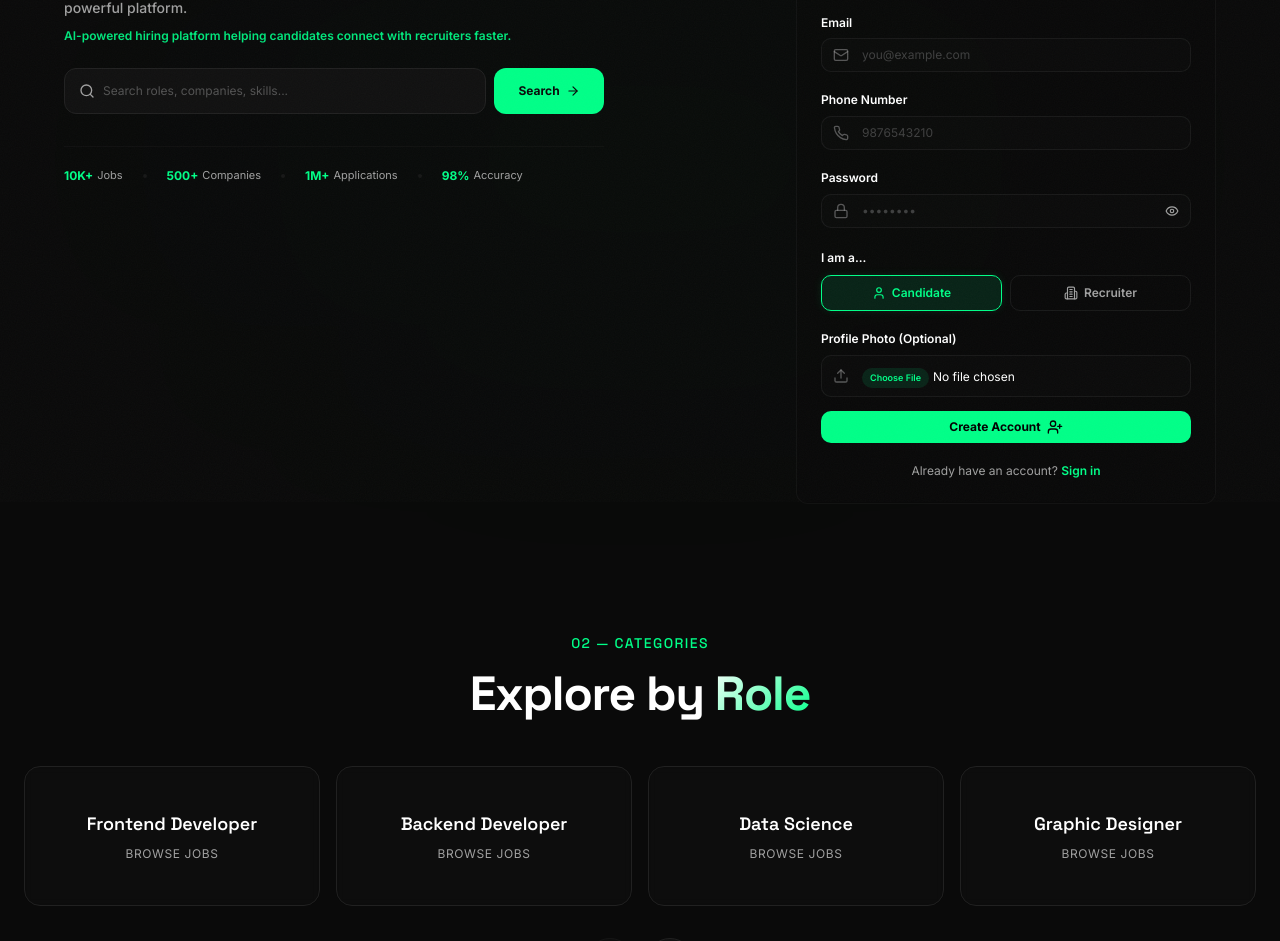
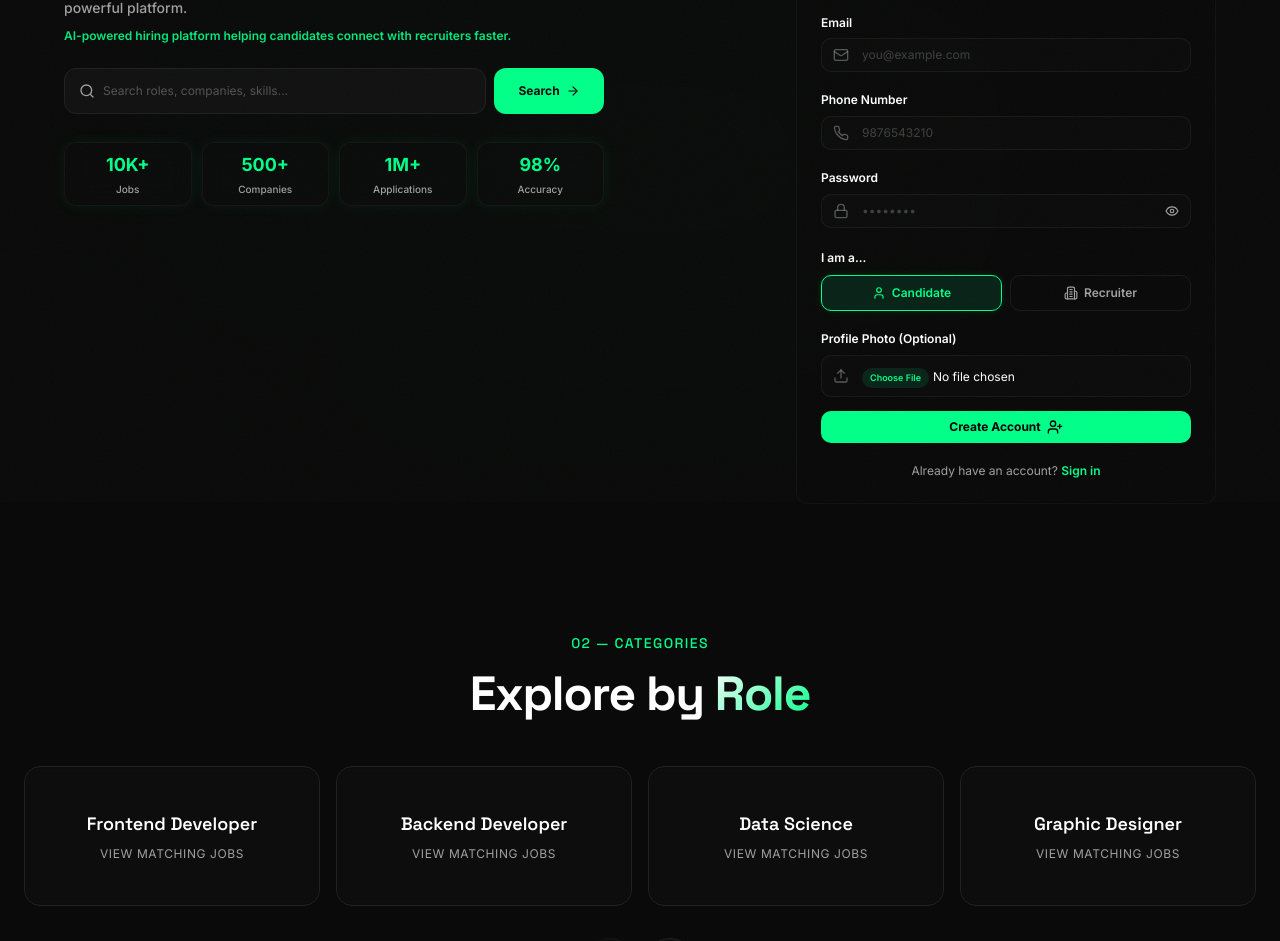
Before and after one commit to soujaaan/AI-Recruitment-, a React (Vite) app in the folder frontend/: page / in a window 1280 px wide. Shown: the part 298-1239 px from the top of the page. Built offline with nearby package versions, Linux system fonts and the light colour scheme; no server answers.

Commit message:
Implement DB-driven role filters and personalized jobs experience

```diff
--- a/frontend/src/components/CategoryCarousel.jsx
+++ b/frontend/src/components/CategoryCarousel.jsx
@@ -1,28 +1,14 @@
 import React from 'react';
 import { Carousel, CarouselContent, CarouselItem, CarouselNext, CarouselPrevious } from './ui/carousel';
-import { useDispatch } from 'react-redux';
 import { useNavigate } from 'react-router-dom';
-import { setSearchedQuery } from '@/redux/jobSlice';
 import SectionHeader from './common/SectionHeader';
-
-const categories = [
-    "Frontend Developer",
-    "Backend Developer",
-    "Data Science",
-    "Graphic Designer",
-    "FullStack Developer",
-    "DevOps Engineer",
-    "Product Manager",
-    "UI/UX Designer"
-];
+import { ROLE_CATEGORIES } from '@/constants/roleCategories';
 
 const CategoryCarousel = () => {
-    const dispatch = useDispatch();
     const navigate = useNavigate();
 
-    const searchJobHandler = (query) => {
-        dispatch(setSearchedQuery(query));
-        navigate("/browse");
+    const browseRole = (slug) => {
+        navigate(`/jobs?category=${encodeURIComponent(slug)}`);
     };
 
     return (
@@ -37,17 +23,25 @@ const CategoryCarousel = () => {
 
                 <Carousel className="w-full">
                     <CarouselContent className="-ml-4">
-                        {categories.map((cat, index) => (
-                            <CarouselItem key={index} className="pl-4 basis-full sm:basis-1/2 md:basis-1/3 lg:basis-1/4">
+                        {ROLE_CATEGORIES.map((role) => (
+                            <CarouselItem key={role.slug} className="pl-4 basis-full sm:basis-1/2 md:basis-1/3 lg:basis-1/4">
                                 <div
+                                    role="button"
+                                    tabIndex={0}
                                     className="group h-full min-h-[140px] rounded-2xl border border-border bg-surface/50 backdrop-blur-sm p-6 text-center cursor-pointer transition-all duration-300 hover:-translate-y-1 hover:border-accent/30 hover:shadow-[0_0_20px_rgba(0,255,136,0.1)] flex flex-col items-center justify-center"
-                                    onClick={() => searchJobHandler(cat)}
+                                    onClick={() => browseRole(role.slug)}
+                                    onKeyDown={(e) => {
+                                        if (e.key === "Enter" || e.key === " ") {
+                                            e.preventDefault();
+                                            browseRole(role.slug);
+                                        }
+                                    }}
                                 >
                                     <span className="font-display font-semibold text-lg text-foreground group-hover:text-accent transition-colors">
-                                        {cat}
+                                        {role.label}
                                     </span>
                                     <span className="mt-2 text-xs text-muted-foreground uppercase tracking-wider">
-                                        Browse jobs
+                                        View matching jobs
                                     </span>
                                 </div>
                             </CarouselItem>
--- a/frontend/src/components/FilterCard.jsx
+++ b/frontend/src/components/FilterCard.jsx
@@ -1,10 +1,12 @@
-import React, { useEffect, useMemo, useState } from 'react'
+import React, { useEffect, useMemo, useRef, useState } from 'react'
 import { useDispatch } from 'react-redux'
+import { useSearchParams } from 'react-router-dom'
 import { setSearchedQuery } from '@/redux/jobSlice'
 import GlassCard from './common/GlassCard'
 import { SlidersHorizontal, RotateCcw } from 'lucide-react'
 import { Button } from './ui/button'
 import useGetJobFilters from '@/hooks/useGetJobFilters'
+import { slugToFilterCategory } from '@/constants/roleCategories'
 
 const FILTER_SECTIONS = [
     { filterType: "Location", key: "location", optionsKey: "locations" },
@@ -25,9 +27,14 @@ const EMPTY_FILTERS = {
 const FilterCard = () => {
 
     const dispatch = useDispatch();
+    const [searchParams, setSearchParams] = useSearchParams();
     const { data: filterOptions, isLoading } = useGetJobFilters();
+    const urlCategorySynced = useRef(false);
 
-    const [filters, setFilters] = useState(EMPTY_FILTERS);
+    const [filters, setFilters] = useState(() => ({
+        ...EMPTY_FILTERS,
+        category: searchParams.get("category") || "",
+    }));
 
     const filterData = useMemo(() => {
         if (!filterOptions) return [];
@@ -53,8 +60,39 @@ const FilterCard = () => {
     };
 
     useEffect(() => {
+        const urlCategory = searchParams.get("category") || "";
+        if (!urlCategory || urlCategorySynced.current || !filterOptions?.categories) {
+            return;
+        }
+
+        const mapped = slugToFilterCategory(urlCategory, filterOptions.categories);
+        setFilters((prev) => ({
+            ...prev,
+            category: mapped || urlCategory,
+        }));
+        urlCategorySynced.current = true;
+    }, [filterOptions?.categories, searchParams]);
+
+    useEffect(() => {
         dispatch(setSearchedQuery(filters));
     }, [filters, dispatch]);
+
+    useEffect(() => {
+        const urlCategory = searchParams.get("category") || "";
+        const nextCategory = filters.category || "";
+
+        if (urlCategory === nextCategory) {
+            return;
+        }
+
+        const params = new URLSearchParams(searchParams);
+        if (nextCategory) {
+            params.set("category", nextCategory);
+        } else {
+            params.delete("category");
+        }
+        setSearchParams(params, { replace: true });
+    }, [filters.category, searchParams, setSearchParams]);
 
     const activeFiltersCount = Object.values(filters)
         .filter(Boolean)
--- a/frontend/src/components/HeroSection.jsx
+++ b/frontend/src/components/HeroSection.jsx
@@ -10,6 +10,13 @@ import { motion, AnimatePresence } from 'framer-motion';
 import { authService } from '@/services/auth.service';
 import { setAuthState } from '@/redux/authSlice';
 import { toast } from 'sonner';
+
+const HERO_STATS = [
+    { value: "10K+", label: "Jobs" },
+    { value: "500+", label: "Companies" },
+    { value: "1M+", label: "Applications" },
+    { value: "98%", label: "Accuracy" },
+];
 
 const HeroSection = () => {
     // Search Bar logic
@@ -269,36 +276,32 @@ const HeroSection = () => {
                             </Button>
                         </div>
 
-                        {/* Stats Row - Visually compressed flat inline format */}
-                        <div className="
-                            flex
-                            flex-wrap
-                            items-center
-                            gap-x-5
-                            gap-y-1.5
-                            mt-8
-                            pt-5
-                            w-full
-                            max-w-[540px]
-                            border-t
-                            border-border/30
-                            text-[11px]
-                            text-muted-foreground
-                        ">
-                            <div className="flex items-center gap-1">
-                                <span className="font-bold text-accent text-xs">10K+</span> <span>Jobs</span>
-                            </div>
-                            <div className="w-1 h-1 rounded-full bg-border/60" />
-                            <div className="flex items-center gap-1">
-                                <span className="font-bold text-accent text-xs">500+</span> <span>Companies</span>
-                            </div>
-                            <div className="w-1 h-1 rounded-full bg-border/60" />
-                            <div className="flex items-center gap-1">
-                                <span className="font-bold text-accent text-xs">1M+</span> <span>Applications</span>
-                            </div>
-                            <div className="w-1 h-1 rounded-full bg-border/60" />
-                            <div className="flex items-center gap-1">
-                                <span className="font-bold text-accent text-xs">98%</span> <span>Accuracy</span>
+                        {/* Compact premium stat cards */}
+                        <div className="mt-7 w-full max-w-[540px]">
+                            <div className="grid grid-cols-2 sm:grid-cols-4 gap-2.5">
+                                {HERO_STATS.map((stat) => (
+                                    <div
+                                        key={stat.label}
+                                        className="
+                                            rounded-lg
+                                            border border-border/50
+                                            bg-[#0d0d0d]/50
+                                            backdrop-blur-md
+                                            px-2.5 py-2
+                                            text-center
+                                            shadow-[0_0_14px_rgba(0,255,136,0.07)]
+                                            transition-colors
+                                            hover:border-accent/25
+                                        "
+                                    >
+                                        <p className="text-base sm:text-lg font-bold text-accent leading-tight">
+                                            {stat.value}
+                                        </p>
+                                        <p className="mt-0.5 text-[10px] text-muted-foreground font-medium">
+                                            {stat.label}
+                                        </p>
+                                    </div>
+                                ))}
                             </div>
                         </div>
 
--- /dev/null
+++ b/frontend/src/constants/roleCategories.js
@@ -0,0 +1,33 @@
+export const ROLE_CATEGORIES = [
+    { slug: "frontend", label: "Frontend Developer" },
+    { slug: "backend", label: "Backend Developer" },
+    { slug: "data-science", label: "Data Science" },
+    { slug: "designer", label: "Graphic Designer" },
+    { slug: "fullstack", label: "FullStack Developer" },
+    { slug: "devops", label: "DevOps Engineer" },
+    { slug: "product", label: "Product Manager" },
+    { slug: "ui-ux", label: "UI/UX Designer" },
+];
+
+/** Map slug to a DB filter label when available (for sidebar highlight). */
+export const slugToFilterCategory = (slug, dbCategories = []) => {
+    if (!slug) return "";
+    const lower = slug.toLowerCase();
+    const exact = dbCategories.find((c) => c.toLowerCase() === lower);
+    if (exact) return exact;
+
+    const slugHints = {
+        frontend: "Frontend",
+        backend: "Backend",
+        "data-science": "Data",
+        designer: "Graphic",
+        fullstack: "Full",
+        devops: "DevOps",
+        product: "Product",
+        "ui-ux": "UI",
+    };
+    const hint = slugHints[lower];
+    if (!hint) return slug;
+
+    return dbCategories.find((c) => c.toLowerCase().startsWith(hint.toLowerCase())) || slug;
+};
```
Also changed, not shown: frontend/src/components/Jobs.jsx (+36 -9 lines), 2 other files (tests, documents, lock files or other folders).
